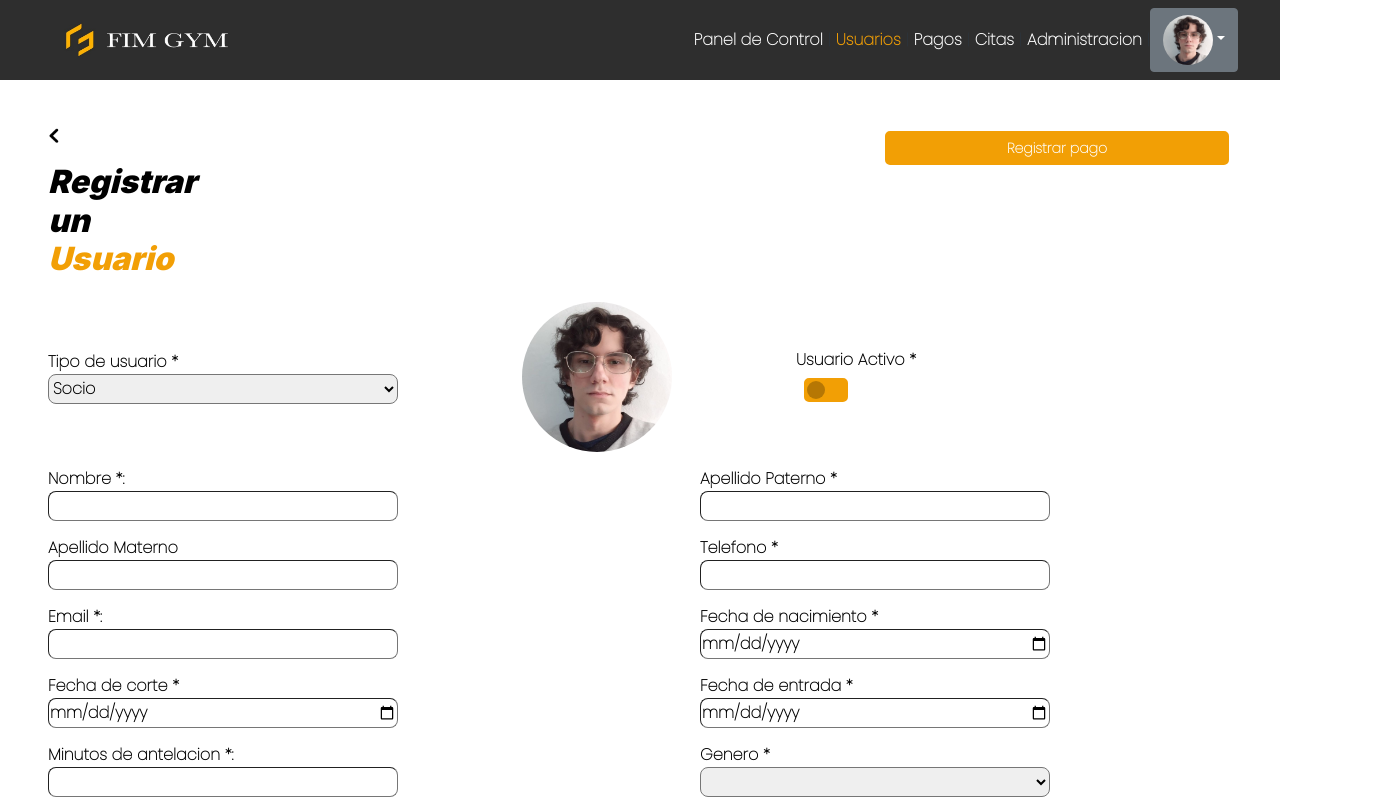
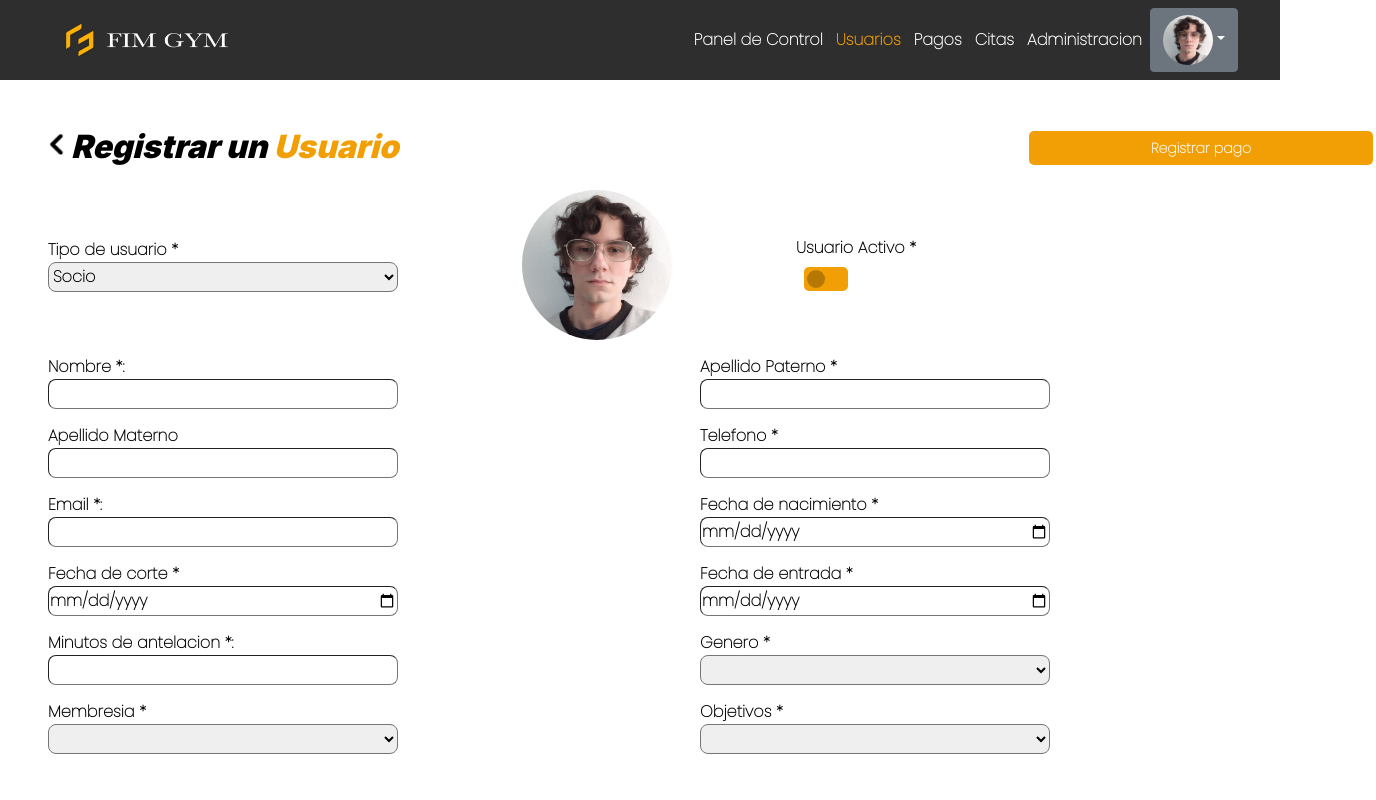
Before and after one commit to AxelDali/FYM-GYM-App-Web, a Vue app: page /usuarios/crear in a window 1280 px wide. Shown: the top 800 px of the page, 1376 px wide, since content can reach past the window. Built offline with nearby package versions, Linux system fonts and the light colour scheme.

Commit message:
minor bug fixes

```diff
--- a/src/components/PaymentForm.vue
+++ b/src/components/PaymentForm.vue
@@ -9,7 +9,7 @@
     <div class="col-md-3">
     </div>
     <div class="col-md-3">
-      <button type="submit" id="buttonSubmit">Registrar objetivo</button>
+      <button type="submit" id="buttonSubmit">Registrar pago</button>
     </div>
   </div>
   <div class="row align-items-start">
@@ -20,13 +20,13 @@
   </div>
   <div class="row align-items-start">
     <div class="col">
-      <label>Monto a pagar*:</label>
+      <label>Monto a pagar*:</label><br>
       <input
         v-model="newPayment.subtotal"
         type="number" min = "0">
     </div>
     <div class="col">
-      <label>Campañas a las que aplica:</label>
+      <label>Campañas a las que aplica:</label><br>
       <select name="campaigns" v-model="newPayment.campaigns">
         <option selected>Seleccione una campañas</option>
         <option value="75">Forma tu cuerpo - 35%</option>
@@ -35,10 +35,12 @@
       </select>
     </div>
     <div class="col">
-      <label>Total a pagar:</label>
+      <label>Total a pagar:</label><br>
       <div>
         <label style="font-size:18px">$</label>
       </div>
+    </div>
+    <div class="col-md-3">
     </div>
   </div>
 </template>
--- a/src/components/UserForm.vue
+++ b/src/components/UserForm.vue
@@ -2,15 +2,13 @@
     <br>
     <br>
     <div class="row align-items-start">
-      <div class="col">
+      <div class="col-md-6">
         <router-link to="/usuarios"><img src="../assets/back.png" id="back"></router-link>
         <h1 style="font-size:32px">Registrar un <span class="styleTitle"> Usuario</span></h1>
       </div>
-      <div class="col">
+      <div class="col-md-3">
       </div>
-      <div class="col">
-      </div>
-      <div class="col">
+      <div class="col-md-3">
           <button type="submit" id="buttonSubmit">Registrar pago</button>
       </div>
     </div>
@@ -360,7 +358,7 @@ input, select, option, #formFile {
 }
 
 #back {
-    width: 10%;
+    width: 4.3%;
     padding-bottom: 20px;
 }
 
```
